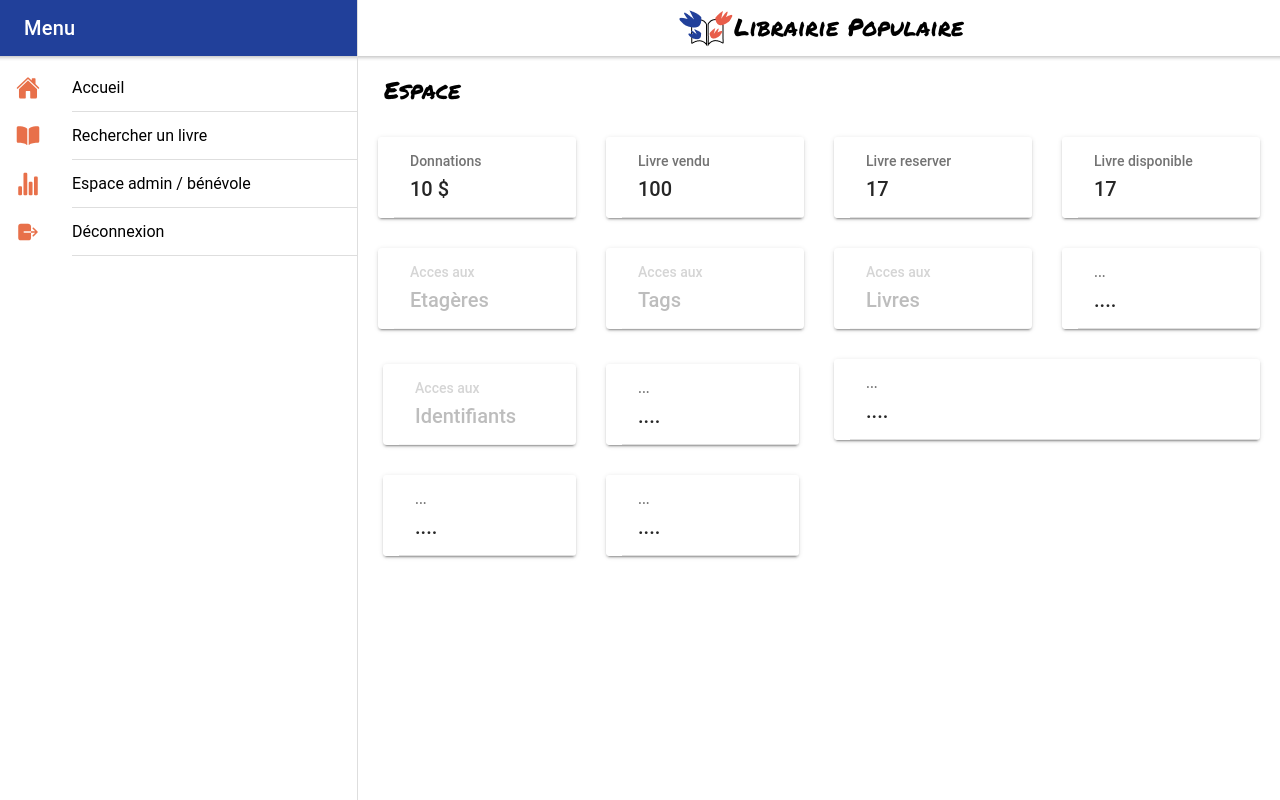
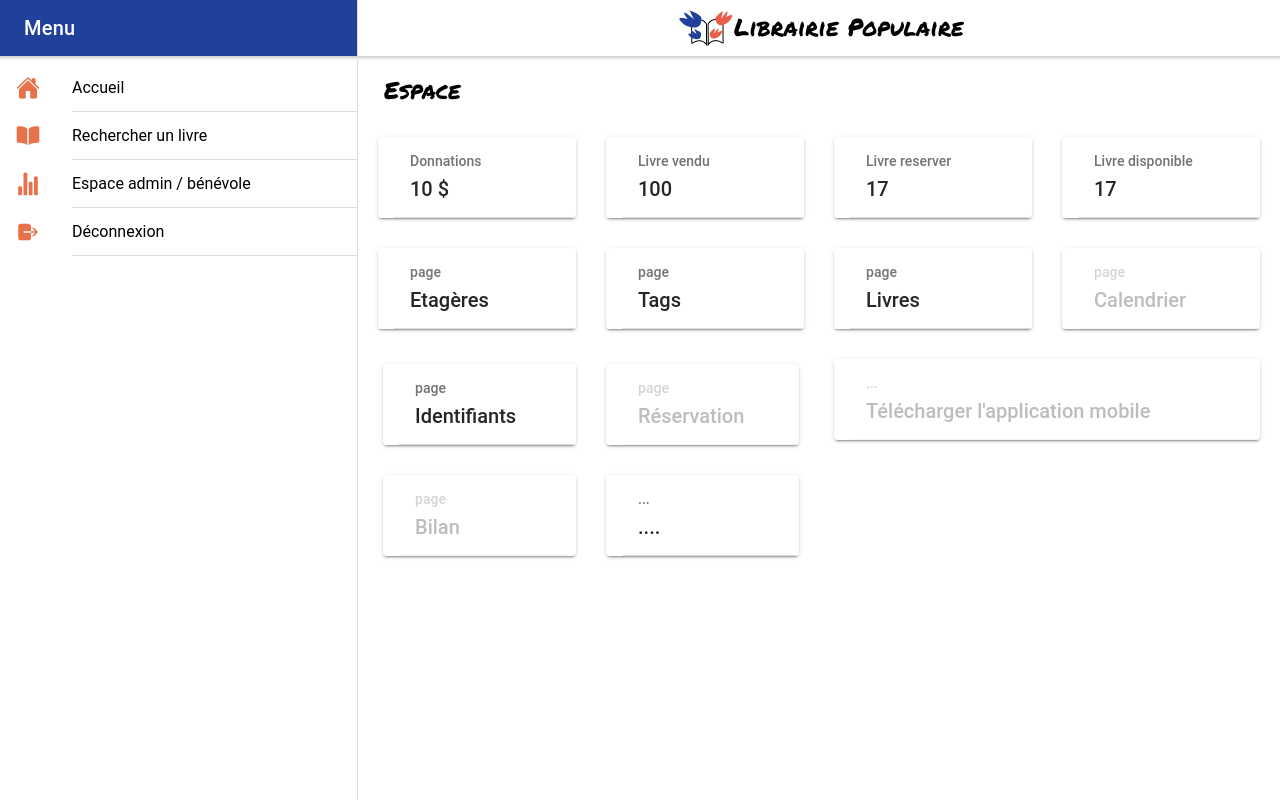
Before and after one commit to keviant16/library-popular-web, a React (Create React App) app: page /tableau-de-bord in a window 1280 px wide. Built offline with nearby package versions, Linux system fonts and the light colour scheme; sample sign-in values are in the browser's storage.

Commit message:
add disable card on dashboard

```diff
--- a/src/components/DashboardCard.tsx
+++ b/src/components/DashboardCard.tsx
@@ -7,23 +7,16 @@ interface DashboardCardProps {
     href?: string
     isRole?: boolean
     type?: string
+    disabled?: boolean
 }
 
-const DashboardCard: FunctionComponent<DashboardCardProps> = (props: DashboardCardProps) => {
-    const check_type_and_role = () => {
-        if (props.type === "admin" && !props.isRole) return true
-        if (props.type === "volunteer" && !props.isRole) return true
-        return false
-    }
-
+const DashboardCard: FunctionComponent<DashboardCardProps> = (props) => {
     return (
         <IonCard>
-            <IonItem href={props.href} disabled={check_type_and_role()}>
+            <IonItem href={props.href} disabled={props.disabled}>
                 <IonCardHeader>
                     <IonCardSubtitle>{props.subtitle}</IonCardSubtitle>
-                    <IonCardTitle>
-                        {props.title}
-                    </IonCardTitle>
+                    <IonCardTitle>{props.title}</IonCardTitle>
                 </IonCardHeader>
             </IonItem>
         </IonCard >
--- a/src/pages/Dashboard/Dashboard.tsx
+++ b/src/pages/Dashboard/Dashboard.tsx
@@ -47,7 +47,7 @@ const Dashboard: React.FC = () => {
                     <IonRow className="ion-justify-content-center">
                         <IonCol size="6" sizeSm="3">
                             <DashboardCard
-                                subtitle={"Acces aux"}
+                                subtitle={"page"}
                                 title={"Etagères"}
                                 href='/tableau-de-bord/étagères'
                                 type='volunteer'
@@ -56,7 +56,7 @@ const Dashboard: React.FC = () => {
                         </IonCol>
                         <IonCol size="6" sizeSm="3">
                             <DashboardCard
-                                subtitle={"Acces aux"}
+                                subtitle={"page"}
                                 title={'Tags'}
                                 href='/tableau-de-bord/tags'
                                 type='volunteer'
@@ -65,7 +65,7 @@ const Dashboard: React.FC = () => {
                         </IonCol>
                         <IonCol size="6" sizeSm="3">
                             <DashboardCard
-                                subtitle={"Acces aux"}
+                                subtitle={"page"}
                                 title={'Livres'}
                                 href='/tableau-de-bord/livres'
                                 type='volunteer'
@@ -73,7 +73,11 @@ const Dashboard: React.FC = () => {
                             />
                         </IonCol>
                         <IonCol size="6" sizeSm="3">
-                            <DashboardCard subtitle={"..."} title={'....'} />
+                            <DashboardCard
+                                subtitle={"page"}
+                                title={'Calendrier'}
+                                disabled={true}
+                            />
                         </IonCol>
                     </IonRow>
                     <IonRow>
@@ -81,7 +85,7 @@ const Dashboard: React.FC = () => {
                             <IonRow>
                                 <IonCol>
                                     <DashboardCard
-                                        subtitle={"Acces aux"}
+                                        subtitle={"page"}
                                         title={'Identifiants'}
                                         href='tableau-de-bord/identifiants'
                                         type='admin'
@@ -89,12 +93,16 @@ const Dashboard: React.FC = () => {
                                     />
                                 </IonCol>
                                 <IonCol>
-                                    <DashboardCard subtitle={"..."} title={'....'} />
+                                    <DashboardCard
+                                        subtitle={"page"}
+                                        title={'Réservation'}
+                                        disabled={true}
+                                    />
                                 </IonCol>
                             </IonRow>
                             <IonRow>
                                 <IonCol>
-                                    <DashboardCard subtitle={"..."} title={'....'} />
+                                    <DashboardCard subtitle={"page"} title={'Bilan'} disabled={true} />
                                 </IonCol>
                                 <IonCol>
                                     <DashboardCard subtitle={"..."} title={'....'} />
@@ -102,7 +110,7 @@ const Dashboard: React.FC = () => {
                             </IonRow>
                         </IonCol>
                         <IonCol size="12" sizeSm="6">
-                            <DashboardCard subtitle={"..."} title={'....'} />
+                            <DashboardCard subtitle={"..."} title={"Télécharger l'application mobile"} disabled={true} />
                         </IonCol>
                     </IonRow>
                 </IonGrid>
```
